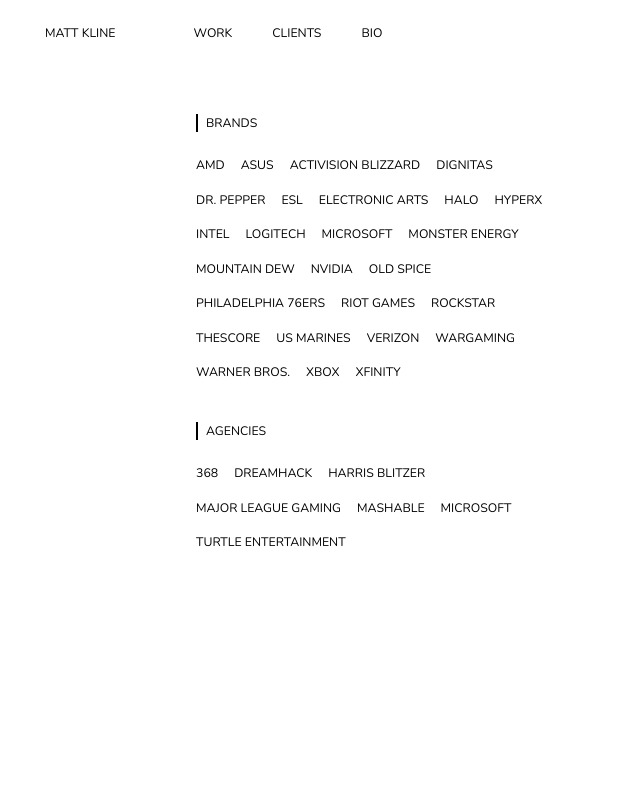
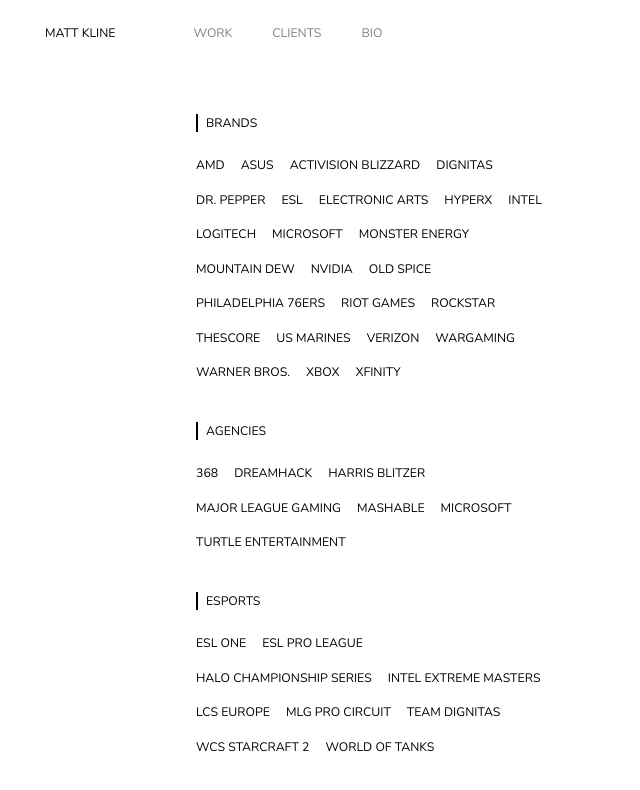
Before and after one commit to mattakline/website, a React (Vite) app: page /clients in a window 1280 px wide. Shown: the top 790 px of the page, without its empty margins (0-640 px from the left). Built offline with nearby package versions, Linux system fonts and the light colour scheme.

Commit message:
Updated nav style and added esports list

```diff
--- a/src/components/Clients.jsx
+++ b/src/components/Clients.jsx
@@ -1,5 +1,5 @@
 import React from "react";
-import { brands, agencies } from "../data/data";
+import { brands, agencies, esports } from "../data/data";
 
 const Clients = () => {
   return (
@@ -8,9 +8,9 @@
         {/* Brands Section */}
         <h2 className="uppercase mb-4 px-2 inline-block
   border-l-2 border-black">
- Brands
-</h2>
-         <div className="flex flex-wrap gap-4 mt-2 mb-6">
+          Brands
+        </h2>
+        <div className="flex flex-wrap gap-4 mt-2 mb-6">
           {[...brands].sort().map((brand, index) => (
             <span key={`brand-${index}`} className="whitespace-nowrap">
               {brand}
@@ -21,11 +21,21 @@
         {/* Agencies Section */}
         <h2 className="mt-4 uppercase mb-4 px-2 inline-block
   border-l-2 border-black">
- Agencies
-</h2>       <div className="flex flex-wrap mt-2 gap-4">
+          Agencies
+        </h2>       <div className="flex flex-wrap mt-2 gap-4 mb-6">
           {[...agencies].sort().map((agency, index) => (
             <span key={`agency-${index}`} className="whitespace-nowrap">
               {agency}
+            </span>
+          ))}
+        </div>
+        <h2 className="mt-4 uppercase mb-4 px-2 inline-block
+  border-l-2 border-black">
+          Esports
+        </h2>       <div className="flex flex-wrap mt-2 gap-4">
+          {[...esports].sort().map((esport, index) => (
+            <span key={`esport-${index}`} className="whitespace-nowrap">
+              {esport}
             </span>
           ))}
         </div>
--- a/src/components/Header.jsx
+++ b/src/components/Header.jsx
@@ -18,15 +18,15 @@
       <div className="flex w-full">
         {/* Navigation */}
         <nav className="mr-4 ml-auto sm:ml-[54px] md:ml-[70px] flex items-center h-full">
-          <ul className="flex gap-x-6 items-center h-full group">
+          <ul className="flex gap-x-6 items-center h-full">
             {["work", "clients", "bio"].map((item) => (
               <li key={item} className="flex items-center h-full">
                 <NavLink
                   to={`/${item}`}
                   className={({ isActive }) =>
-                    `font-nunito uppercase text-xs px-2 flex items-center transition-all duration-200 ${isHome ? "text-white" : "text-black"}
-                    ${isActive ? "text-black" : "hover:text-black"}
-                    group-hover:opacity-30 hover:!opacity-100`
+                    `font-nunito uppercase text-xs px-2 flex items-center transition-opacity duration-200
+                    ${isHome ? "text-white" : "text-black"}
+                    opacity-50 hover:opacity-100`
                   }
                 >
                   {item.toUpperCase()}
--- a/src/data/data.js
+++ b/src/data/data.js
@@ -1,6 +1,5 @@
 export const brands = [
   "Xbox",
-  "Halo",
   "Microsoft",
   "Activision Blizzard",
   "Riot Games",
@@ -35,6 +34,31 @@
   "Major League Gaming",
   "368",
   "Dreamhack",
+];
+
+export const esports = [
+  "Halo Championship Series",
+  "Intel Extreme Masters",
+  "ESL One",
+  "ESL Pro League",
+  "WCS StarCraft 2",
+  "MLG Pro Circuit",
+  "World of Tanks",
+  "LCS Europe",
+  "Team Dignitas",
+];
+
+export const games = [
+  "Battlefield",
+  "Counter-Strike",
+  "League of Legends",
+  "Starcraft",
+  "World of Tanks",
+  "Gears of War",
+  "Halo",
+  "Tekken",
+  "Dota 2",
+  "Call of Duty",
 ];
 
 export const live = [
```
Also changed, not shown: 1 other file (tests, documents, lock files or other folders).
